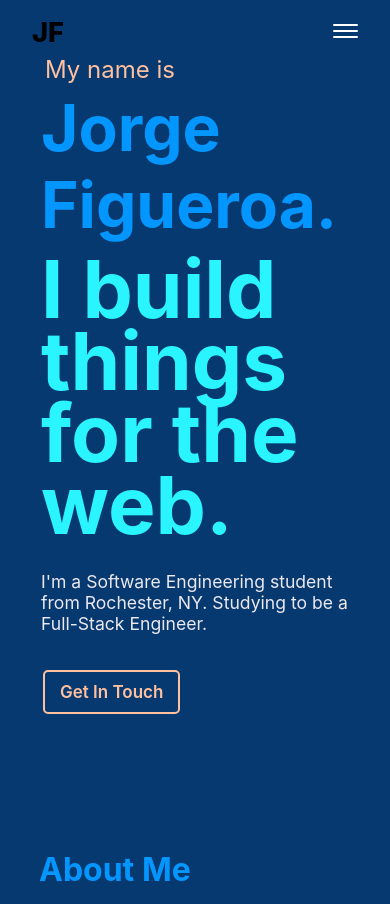
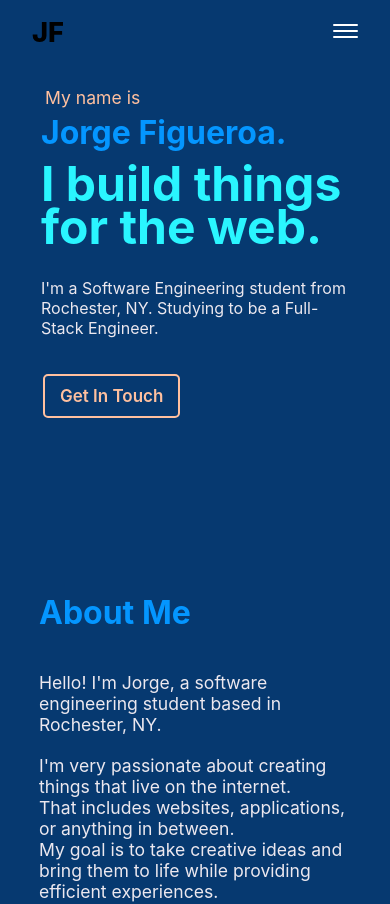
Before and after one commit to JorgeLFigueroa/jorgefigueroa.com-v1, a React (Create React App) app: page / in a window 390 px wide. Shown: the top 904 px of the page. Built offline with nearby package versions, Linux system fonts and the light colour scheme.

Commit message:
Fixed some mobile responsiveness in Hero.js

```diff
--- a/src/Components/Hero.js
+++ b/src/Components/Hero.js
@@ -23,21 +23,15 @@ const HeroContainer = styled.div`
   min-height: 50vh;
 
   h1 {
-    padding-top: 1rem;
     margin: 0 0 5px 4px;
     color: #FFC09F;
     font-size: 1.5rem;
     font-weight: 400;
   }
-  @media (max-width: 480px) {
-    margin: 0 0 20px 2px;
-  }
-
   h2 {
     color: #0496FF;
     font-size: 4rem;
   }
-
   h3 {
     margin-top: 10px;
     color: #2AF5FF;
@@ -52,4 +46,23 @@ const HeroContainer = styled.div`
     font-size: 1.1rem;
     padding-bottom: 2rem;
   }
+  @media (max-width: 480px) {
+    margin: 0 0 20px 2px;
+  }
+
+  @media only screen and (max-width: 600px) {
+    h1 {
+      padding-top: 3rem;
+      font-size: 1.1rem;
+    }
+    h2 {
+      font-size: 2rem;
+    }
+    h3 {
+      font-size: 3rem;
+    }
+    p {
+      font-size: 1rem;
+    }
+  }
 `;
```
Also changed, not shown: 1 other file (tests, documents, lock files or other folders).
